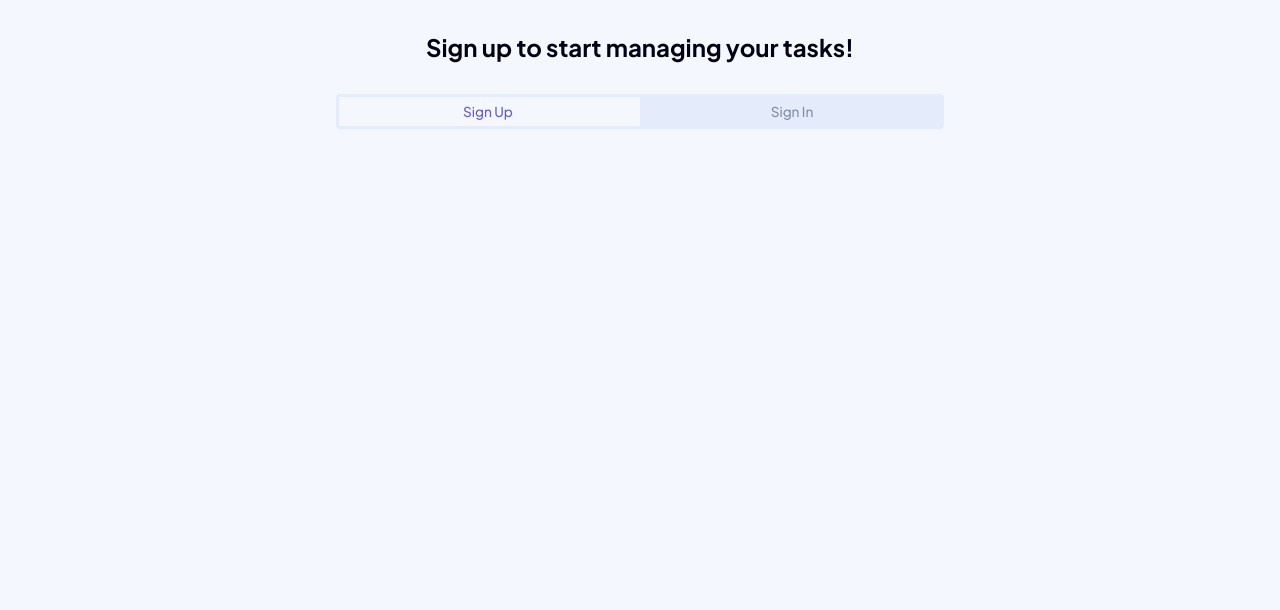
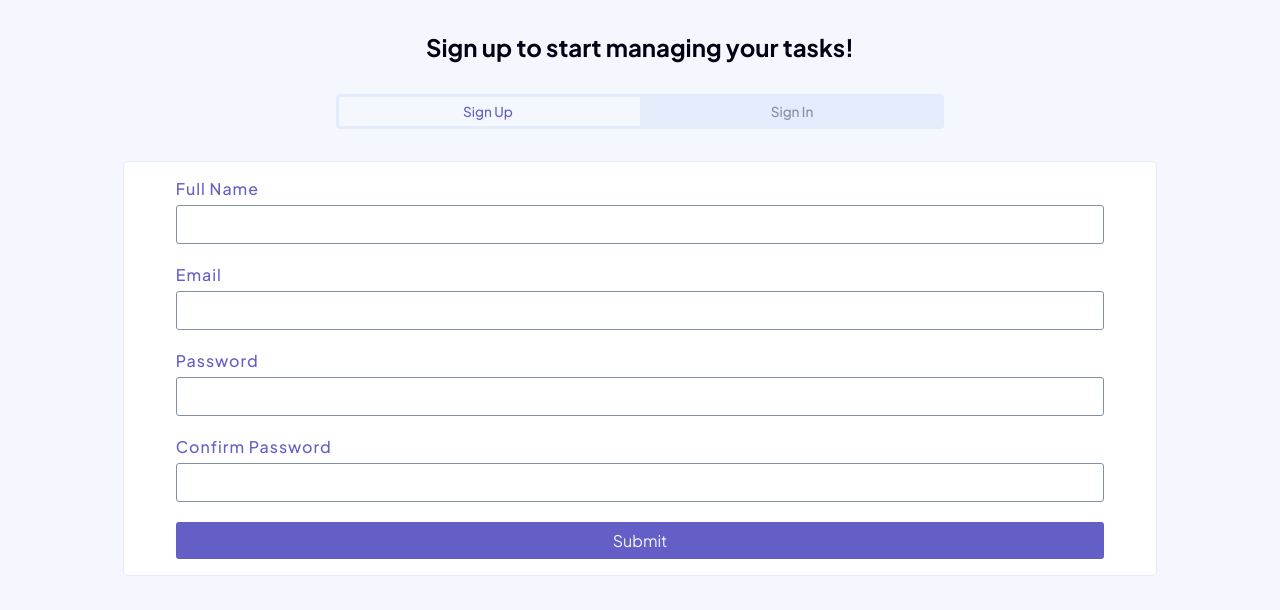
Before and after one commit to branham-dev/kanban-board, a React (Vite) app in the folder apps/web/: page / in a window 1280 px wide. Shown: the top 610 px of the page. Built offline with nearby package versions, Linux system fonts and the light colour scheme.

Commit message:
feat(ui): implement auth form layout

```diff
--- a/apps/web/package.json
+++ b/apps/web/package.json
@@ -15,6 +15,7 @@
     "clsx": "^2.1.1",
     "react": "^19.2.5",
     "react-dom": "^19.2.5",
+    "react-hook-form": "^7.76.1",
     "react-router-dom": "^7.15.1"
   },
   "devDependencies": {
--- /dev/null
+++ b/apps/web/src/features/auth/components/AuthForm.tsx/AuthForm.module.scss
@@ -0,0 +1,56 @@
+:root {
+  --input-radius: 3px;
+  --input-padding: var(--space-4) var(--space-2);
+}
+
+form {
+  display: block;
+  width: 85%;
+  margin-top: 2rem;
+  background-color: var(--color-surface);
+  padding: 1rem 0;
+  border: 0.01rem solid var(--color-border-muted);
+  border-radius: 5px;
+
+  .formContainer {
+    width: 90%;
+    margin: 0 auto;
+    // background-color: beige;
+
+    button {
+      width: 100%;
+      background-color: var(--color-primary);
+      border-radius: var(--input-radius);
+      padding: var(--input-padding);
+      color: var(--color-text-on-primary);
+    }
+  }
+}
+
+.inputWrapper {
+  margin-bottom: 1.25rem;
+  label {
+    display: block;
+    color: var(--color-primary);
+    letter-spacing: 1px;
+    margin-bottom: var(--space-3);
+    font-weight: 500;
+  }
+
+  input {
+    width: 100%;
+    outline: none;
+    border: 0.01rem solid var(--color-border);
+    padding: var(--input-padding);
+    font-family: inherit;
+    color: var(--color-text-secondary);
+    border-radius: 3px;
+    font-size: 1rem;
+    &.error {
+      border-color: var(--color-danger);
+    }
+  }
+  small {
+    color: var(--color-danger);
+  }
+}
--- /dev/null
+++ b/apps/web/src/features/auth/components/AuthForm.tsx/AuthForm.tsx
@@ -0,0 +1,69 @@
+import type React from 'react';
+import styles from './AuthForm.module.scss';
+import { useForm, type SubmitHandler } from 'react-hook-form';
+import clsx from 'clsx';
+
+type Inputs = {
+  name: string;
+  email: string;
+  password: string;
+  confirmPassword: string;
+};
+
+const InputWrapper = ({ children }: { children: React.ReactNode }) => {
+  return <div className={styles.inputWrapper}>{children}</div>;
+};
+
+const AuthForm = () => {
+  const {
+    register,
+    handleSubmit,
+    watch,
+    formState: { errors },
+  } = useForm<Inputs>();
+
+  const onSubmit: SubmitHandler<Inputs> = (data) => console.log(data);
+
+  const password = watch('password');
+
+  return (
+    <form onSubmit={handleSubmit(onSubmit)}>
+      <div className={styles.formContainer}>
+        <InputWrapper>
+          <label htmlFor="name">Full Name</label>
+          <input id="name" type="text" {...register('name')} />
+          {errors.name && <small>{errors.name.message}</small>}
+        </InputWrapper>
+
+        <InputWrapper>
+          <label htmlFor="email">Email</label>
+          <input id="email" type="email" {...register('email')} />
+          {errors.email && <small>{errors.email.message}</small>}
+        </InputWrapper>
+
+        <InputWrapper>
+          <label htmlFor="password">Password</label>
+          <input id="password" type="password" {...register('password')} />
+          {errors.email && <small>{errors.email.message}</small>}
+        </InputWrapper>
+
+        <InputWrapper>
+          <label htmlFor="confirm">Confirm Password</label>
+          <input
+            id="confirm"
+            type="password"
+            {...register('confirmPassword', {
+              validate: (value) => value === password || 'Passwords do not match',
+            })}
+            className={clsx(errors.confirmPassword && styles.error)}
+          />
+          {errors.confirmPassword && <small>{errors.confirmPassword.message}</small>}
+        </InputWrapper>
+
+        <button type="submit">Submit</button>
+      </div>
+    </form>
+  );
+};
+
+export default AuthForm;
--- /dev/null
+++ b/apps/web/src/features/auth/components/index.tsx
@@ -0,0 +1,3 @@
+import AuthForm from './AuthForm.tsx/AuthForm';
+
+export { AuthForm };
--- a/apps/web/src/features/auth/pages/AuthFlow/AuthFlow.module.scss
+++ b/apps/web/src/features/auth/pages/AuthFlow/AuthFlow.module.scss
@@ -3,7 +3,7 @@
   margin: 0 auto;
 
   .mainContainer {
-    margin-top: 2rem;
+    margin: 2rem 0;
 
     .title {
       font-size: 1.5rem;
@@ -25,7 +25,10 @@
   }
 }
 
-.section {
+section {
+  display: flex;
+  justify-content: center;
+
   .authToggle {
     width: 50%;
     height: 35px;
--- a/apps/web/src/features/auth/pages/AuthFlow/AuthFlow.tsx
+++ b/apps/web/src/features/auth/pages/AuthFlow/AuthFlow.tsx
@@ -1,6 +1,7 @@
 import React, { useState } from 'react';
 import styles from './AuthFlow.module.scss';
 import clsx from 'clsx';
+import { AuthForm } from '@auth/components';
 
 type AuthButtons = Array<{
   text: string;
@@ -28,9 +29,11 @@ const AuthFlow = () => {
   };
 
   const activeButton = authButtons.find((button) => button.isActive);
+
   if (!activeButton) {
     throw new Error('No active auth button found');
   }
+
   const h1Key = activeButton.name;
 
   return (
@@ -58,9 +61,7 @@ const AuthFlow = () => {
           </div>
         </section>
         <section>
-          <form action="">
-            <label htmlFor=""></label>
-          </form>
+          <AuthForm />
         </section>
       </div>
     </main>
--- a/apps/web/src/scss/_semantic.scss
+++ b/apps/web/src/scss/_semantic.scss
@@ -3,6 +3,7 @@
   --color-surface: var(--color-neutral-0);
   --color-surface-secondary: var(--color-neutral-200);
   --color-border: var(--color-neutral-500);
+  --color-border-muted: var(--color-neutral-200);
   // --color-border-disabled: var(--color-neutral-#);
 }
 :root {
--- a/apps/web/src/scss/base.scss
+++ b/apps/web/src/scss/base.scss
@@ -30,4 +30,5 @@ button {
   font-size: inherit;
   background-color: unset;
   border: none;
+  color: var(--color-text-primary);
 }
--- a/apps/web/tsconfig.app.json
+++ b/apps/web/tsconfig.app.json
@@ -11,7 +11,8 @@
 
     "baseUrl": ".",
     "paths": {
-      "@/*": ["src/*"]
+      "@/*": ["src/*"],
+      "@auth/components": ["src/features/auth/components"]
     }
   },
   "include": ["src"]
--- a/apps/web/vite.config.ts
+++ b/apps/web/vite.config.ts
@@ -8,6 +8,7 @@ export default defineConfig({
   resolve: {
     alias: {
       '@': path.resolve(__dirname, './src'),
+      '@auth/components': path.resolve(__dirname, './src/features/auth/components'),
     },
   },
   server: {
```
Also changed, not shown: 1 other file (tests, documents, lock files or other folders).
